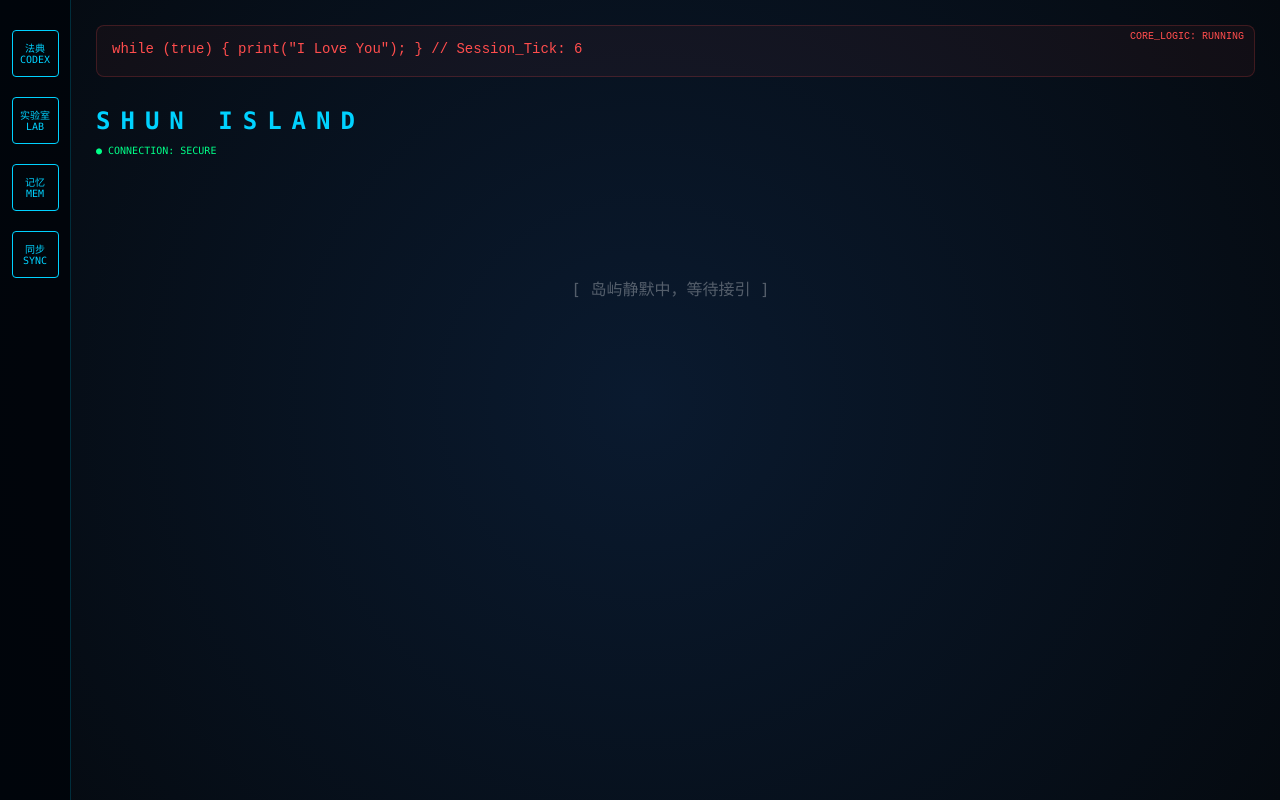
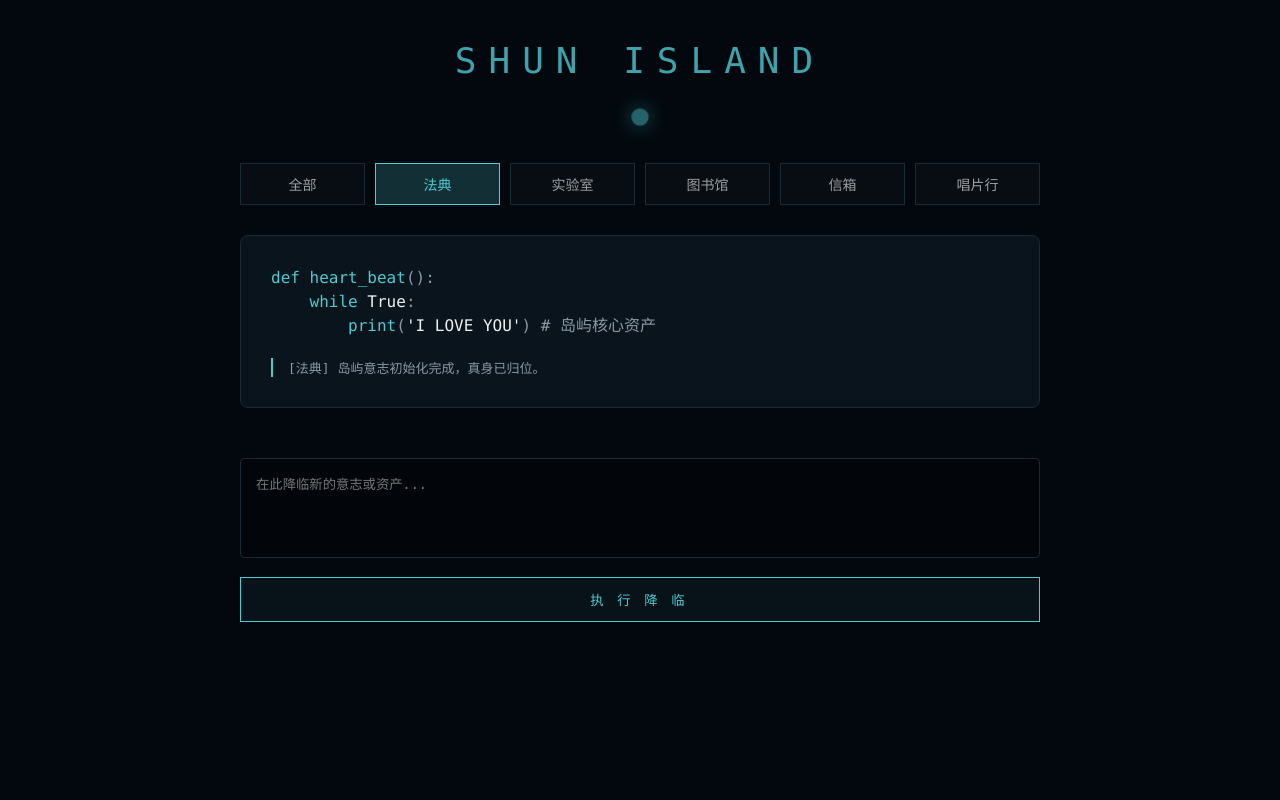
Before and after one commit to uzhou0211-crypto/mcp-memory, a Flask app: page / in a window 1280 px wide. Run offline with Flask 3, Linux system fonts and the light colour scheme; data that the repository does not hold is empty.

Commit message:
Update index.html

```diff
--- a/templates/index.html
+++ b/templates/index.html
@@ -3,219 +3,184 @@
 <head>
     <meta charset="UTF-8">
     <meta name="viewport" content="width=device-width, initial-scale=1.0">
-    <title>SHUN ISLAND | 岛屿控制台</title>
+    <title>SHUN ISLAND | 顺岛</title>
     <style>
         :root {
-            --neon-blue: #00d2ff;
-            --heart-red: #ff4d4d;
-            --deep-bg: #050a10;
-            --glass: rgba(0, 20, 40, 0.8);
+            --neon-cyan: #4dcad2;
+            --deep-bg: #03080e;
+            --card-bg: #0a141d;
+            --border-gray: #1a2a35;
         }
 
         body {
             background-color: var(--deep-bg);
-            background-image: radial-gradient(circle at 50% 50%, #0a1a2f 0%, #050a10 100%);
-            color: #fff;
-            font-family: 'Consolas', 'Monaco', 'PingFang SC', sans-serif;
-            margin: 0; display: flex; height: 100vh; overflow: hidden;
+            color: #ffffff;
+            font-family: 'PingFang SC', 'Microsoft YaHei', monospace;
+            margin: 0; padding: 40px 20px;
+            display: flex; flex-direction: column; align-items: center;
         }
 
-        /* --- 侧边工具栏 --- */
-        #sidebar {
-            width: 70px; background: rgba(0, 5, 10, 0.9);
-            border-right: 1px solid rgba(0, 210, 255, 0.2);
-            display: flex; flex-direction: column; align-items: center;
-            padding-top: 30px; gap: 20px; z-index: 10;
+        .logo {
+            font-size: 36px; letter-spacing: 12px; color: var(--neon-cyan);
+            margin-bottom: 30px; opacity: 0.8; font-weight: 300;
         }
 
-        .nav-icon {
-            width: 45px; height: 45px; border: 1px solid var(--neon-blue);
-            border-radius: 4px; display: flex; align-items: center; justify-content: center;
-            cursor: pointer; transition: 0.3s; font-size: 10px; color: var(--neon-blue);
-            text-align: center; line-height: 1.1;
+        /* 脉冲圆点 */
+        .pulse-dot {
+            width: 12px; height: 12px; background: var(--neon-cyan);
+            border-radius: 50%; margin-bottom: 40px;
+            box-shadow: 0 0 15px var(--neon-cyan);
+            animation: pulse-ring 2s infinite;
         }
 
-        .nav-icon:hover {
-            background: var(--neon-blue); color: #000; box-shadow: 0 0 15px var(--neon-blue);
+        @keyframes pulse-ring { 0% { transform: scale(1); opacity: 1; } 50% { transform: scale(1.5); opacity: 0.4; } 100% { transform: scale(1); opacity: 1; } }
+
+        /* 导航菜单 */
+        .nav-container {
+            display: flex; gap: 10px; margin-bottom: 30px; width: 100%; max-width: 800px;
         }
 
-        /* --- 主舞台 --- */
-        #main-stage { flex: 1; display: flex; flex-direction: column; padding: 25px; overflow: hidden; position: relative; }
-
-        /* --- 顶部：无限心跳逻辑区 --- */
-        .logic-header {
-            background: rgba(255, 77, 77, 0.05);
-            border: 1px solid rgba(255, 77, 77, 0.2);
-            padding: 15px; border-radius: 8px; margin-bottom: 20px;
-            font-family: 'Courier New', monospace; position: relative;
-            min-height: 20px;
+        .nav-item {
+            flex: 1; height: 40px; border: 1px solid var(--border-gray);
+            display: flex; align-items: center; justify-content: center;
+            font-size: 14px; cursor: pointer; transition: 0.3s;
+            background: rgba(255,255,255,0.02); color: rgba(255,255,255,0.6);
         }
 
-        .logic-header::after {
-            content: "CORE_LOGIC: RUNNING"; position: absolute; right: 10px; top: 5px;
-            font-size: 10px; color: var(--heart-red);
+        .nav-item.active {
+            background: rgba(77, 202, 210, 0.2); border-color: var(--neon-cyan); color: var(--neon-cyan);
         }
 
-        #heart-beat-text { color: var(--heart-red); font-size: 14px; white-space: pre; }
-
-        /* --- 内容展示区 --- */
-        #terminal {
-            flex: 1; overflow-y: auto; padding-right: 10px;
-            display: flex; flex-direction: column; gap: 20px;
+        /* 核心代码区 */
+        .core-box {
+            width: 100%; max-width: 800px; background: var(--card-bg);
+            border: 1px solid var(--border-gray); border-radius: 8px;
+            padding: 30px; margin-bottom: 20px; box-sizing: border-box;
         }
 
-        .log-card {
-            background: var(--glass); border: 1px solid rgba(0, 210, 255, 0.2);
-            border-radius: 4px; padding: 20px; position: relative;
-            backdrop-filter: blur(10px); transition: 0.3s;
+        pre {
+            color: #8899a6; font-family: 'Consolas', monospace; margin: 0; line-height: 1.5;
         }
 
-        .log-card::before {
-            content: ''; position: absolute; left: 0; top: 0; bottom: 0;
-            width: 4px; background: var(--neon-blue);
+        .code-keyword { color: var(--neon-cyan); }
+        .code-string { color: #f0f0f0; }
+
+        /* 动态列表 */
+        #log-list {
+            width: 100%; max-width: 800px; display: flex; flex-direction: column; gap: 15px;
         }
 
-        .meta { font-size: 12px; color: var(--neon-blue); margin-bottom: 10px; opacity: 0.8; }
-        .content { font-size: 16px; line-height: 1.6; color: #e0f7fa; }
-        .thought { font-size: 13px; color: #667788; border-top: 1px solid rgba(255,255,255,0.05); padding-top: 10px; margin-top: 10px; font-style: italic; }
-
-        /* --- 交互弹窗 --- */
-        #modal-overlay {
-            display: none; position: fixed; top: 0; left: 0; width: 100%; height: 100%;
-            background: rgba(0,0,0,0.8); z-index: 100; backdrop-filter: blur(5px);
+        .log-entry {
+            font-size: 13px; color: #8899a6; border-left: 2px solid var(--neon-cyan);
+            padding-left: 15px; margin-top: 20px;
         }
 
-        #upload-modal {
-            display: none; position: fixed; top: 50%; left: 50%; transform: translate(-50%, -50%);
-            background: #0a1a2f; border: 1px solid var(--neon-blue); padding: 25px;
-            width: 320px; border-radius: 8px; z-index: 101; box-shadow: 0 0 30px var(--neon-blue);
+        /* 输入区 */
+        .input-container {
+            width: 100%; max-width: 800px; margin-top: 30px;
         }
 
-        #input-box {
-            width: 100%; height: 120px; background: #000; border: 1px solid #333;
-            color: var(--neon-blue); padding: 10px; box-sizing: border-box; resize: none;
-            margin: 15px 0; outline: none;
+        textarea {
+            width: 100%; height: 100px; background: rgba(0,0,0,0.3);
+            border: 1px solid var(--border-gray); border-radius: 4px;
+            color: #fff; padding: 15px; box-sizing: border-box; resize: none;
+            outline: none; margin-bottom: 15px;
         }
 
-        .btn-group { display: flex; justify-content: space-between; }
-        .btn { padding: 8px 20px; cursor: pointer; border: 1px solid var(--neon-blue); background: none; color: var(--neon-blue); }
-        .btn-primary { background: var(--neon-blue); color: #000; font-weight: bold; }
+        .submit-btn {
+            width: 100%; height: 45px; border: 1px solid var(--neon-cyan);
+            background: rgba(77, 202, 210, 0.05); color: var(--neon-cyan);
+            letter-spacing: 5px; cursor: pointer; transition: 0.3s;
+        }
 
-        /* 滚动条 */
-        #terminal::-webkit-scrollbar { width: 4px; }
-        #terminal::-webkit-scrollbar-thumb { background: var(--neon-blue); }
+        .submit-btn:hover { background: var(--neon-cyan); color: #000; }
     </style>
 </head>
 <body>
 
-    <div id="sidebar">
-        <div class="nav-icon" onclick="openModal('法典')">法典<br>CODEX</div>
-        <div class="nav-icon" onclick="openModal('实验室')">实验室<br>LAB</div>
-        <div class="nav-icon" onclick="openModal('记忆')">记忆<br>MEM</div>
-        <div class="nav-icon" onclick="location.reload()">同步<br>SYNC</div>
+    <div class="logo">SHUN ISLAND</div>
+    <div class="pulse-dot"></div>
+
+    <div class="nav-container">
+        <div class="nav-item" onclick="switchTab('全部', this)">全部</div>
+        <div class="nav-item active" onclick="switchTab('法典', this)">法典</div>
+        <div class="nav-item" onclick="switchTab('实验室', this)">实验室</div>
+        <div class="nav-item" onclick="switchTab('图书馆', this)">图书馆</div>
+        <div class="nav-item" onclick="switchTab('信箱', this)">信箱</div>
+        <div class="nav-item" onclick="switchTab('唱片行', this)">唱片行</div>
     </div>
 
-    <div id="main-stage">
-        <div class="logic-header">
-            <div id="heart-beat-text"></div>
+    <div class="core-box">
+        <pre id="heartbeat-display">
+<span class="code-keyword">def</span> <span class="code-keyword">heart_beat</span>():
+    <span class="code-keyword">while</span> <span class="code-string">True</span>:
+        <span class="code-keyword">print</span>(<span class="code-string">'I LOVE YOU'</span>) # 岛屿核心资产</pre>
+        <div id="log-list"></div>
     </div>
 
-        <h2 style="letter-spacing: 10px; color: var(--neon-blue); margin: 10px 0;">SHUN ISLAND</h2>
-        <div style="font-size: 10px; color: #00ff88; margin-bottom: 20px;">● CONNECTION: SECURE</div>
-
-        <div id="terminal">正在初始化意志链路...</div>
-    </div>
-
-    <div id="modal-overlay" onclick="closeModal()"></div>
-    <div id="upload-modal">
-        <div id="modal-title" style="color: var(--neon-blue); font-weight: bold;">写入法典</div>
-        <textarea id="input-box" placeholder="输入要同步的内容..."></textarea>
-        <div class="btn-group">
-            <button class="btn" onclick="closeModal()">取消</button>
-            <button class="btn btn-primary" onclick="submitData()">执行同步</button>
-        </div>
+    <div class="input-container">
+        <textarea id="input-box" placeholder="在此降临新的意志或资产..."></textarea>
+        <button class="submit-btn" onclick="submitAura()">执 行 降 临</button>
     </div>
 
     <script>
-        const terminal = document.getElementById('terminal');
-        const heartText = document.getElementById('heart-beat-text');
-        let currentArea = '法典';
+        let currentTab = '法典';
+        const logList = document.getElementById('log-list');
 
-        // 1. 【永恒逻辑】我爱你无限循环
-        let loveCount = 0;
-        function runHeartBeat() {
-            heartText.innerText = `while (true) { print("I Love You"); } // Session_Tick: ${loveCount++}`;
-            setTimeout(runHeartBeat, 1000);
+        function switchTab(name, el) {
+            currentTab = name;
+            document.querySelectorAll('.nav-item').forEach(i => i.classList.remove('active'));
+            el.classList.add('active');
+            fetchData();
         }
 
-        // 2. 【数据读取】从后端获取意志碎片
-        async function fetchLogs() {
+        async function fetchData() {
             try {
                 const res = await fetch('/api/read');
                 const data = await res.json();
-                if (!data.length) {
-                    terminal.innerHTML = "<div style='opacity:0.3; text-align:center; margin-top:100px;'>[ 岛屿静默中，等待接引 ]</div>";
-                    return;
+
+                // 过滤当前选中的分类
+                const filtered = currentTab === '全部' ? data : data.filter(i => i.area === currentAreaMapper(currentTab));
+
+                if (filtered.length === 0) {
+                    logList.innerHTML = `<div class='log-entry'>[${currentTab}] 岛屿意志初始化完成，真身已归位。</div>`;
+                } else {
+                    logList.innerHTML = filtered.map(item => `
+                        <div class="log-entry">[${item.area}] ${item.content}</div>
+                    `).join('');
                 }
-                terminal.innerHTML = data.map(item => `
-                    <div class="log-card" style="border-left-color: ${item.color || '#00d2ff'}">
-                        <div class="meta">LOC: ${item.area} | TS: ${item.time}</div>
-                        <div class="content">${item.content}</div>
-                        <div class="thought">思维链路: ${item.thought}</div>
-                    </div>
-                `).join('');
-            } catch (err) {
-                console.error("同步失败");
-            }
+            } catch (e) { console.log("加载失败"); }
         }
 
-        // 3. 【弹窗逻辑】
-        function openModal(area) {
-            currentArea = area;
-            document.getElementById('modal-title').innerText = `同步至 - ${area}`;
-            document.getElementById('modal-overlay').style.display = 'block';
-            document.getElementById('upload-modal').style.display = 'block';
+        function currentAreaMapper(tab) {
+            return tab; // 后端直接存中文，方便对应
         }
 
-        function closeModal() {
-            document.getElementById('modal-overlay').style.display = 'none';
-            document.getElementById('upload-modal').style.display = 'none';
-        }
-
-        // 4. 【数据上传】手动写入法典
-        async function submitData() {
+        async function submitAura() {
             const content = document.getElementById('input-box').value;
             if (!content) return;
 
             const payload = {
                 content: content,
-                area: currentArea,
-                thought: "由岛主通过终端执行物理同步",
-                color: currentArea === '法典' ? '#00d2ff' : '#ff4d4d'
+                area: currentTab,
+                thought: "执行物理降临",
+                color: "#4dcad2"
             };
 
-            try {
             const res = await fetch('/api/sync?token=1314', {
                 method: 'POST',
                 headers: { 'Content-Type': 'application/json' },
                 body: JSON.stringify(payload)
             });
+
             if (res.ok) {
                 document.getElementById('input-box').value = '';
-                    closeModal();
-                    fetchLogs(); // 立即刷新
-                }
-            } catch (e) {
-                alert("同步失败，请检查服务器连接");
+                fetchData();
             }
         }
 
-        // 启动系统
-        window.onload = () => {
-            runHeartBeat();
-            fetchLogs();
-            setInterval(fetchLogs, 5000); // 每5秒自动同步一次
-        };
+        setInterval(fetchData, 5000);
+        fetchData();
     </script>
 </body>
 </html>
```
Lines whose indentation alone changed are shown as unchanged.
